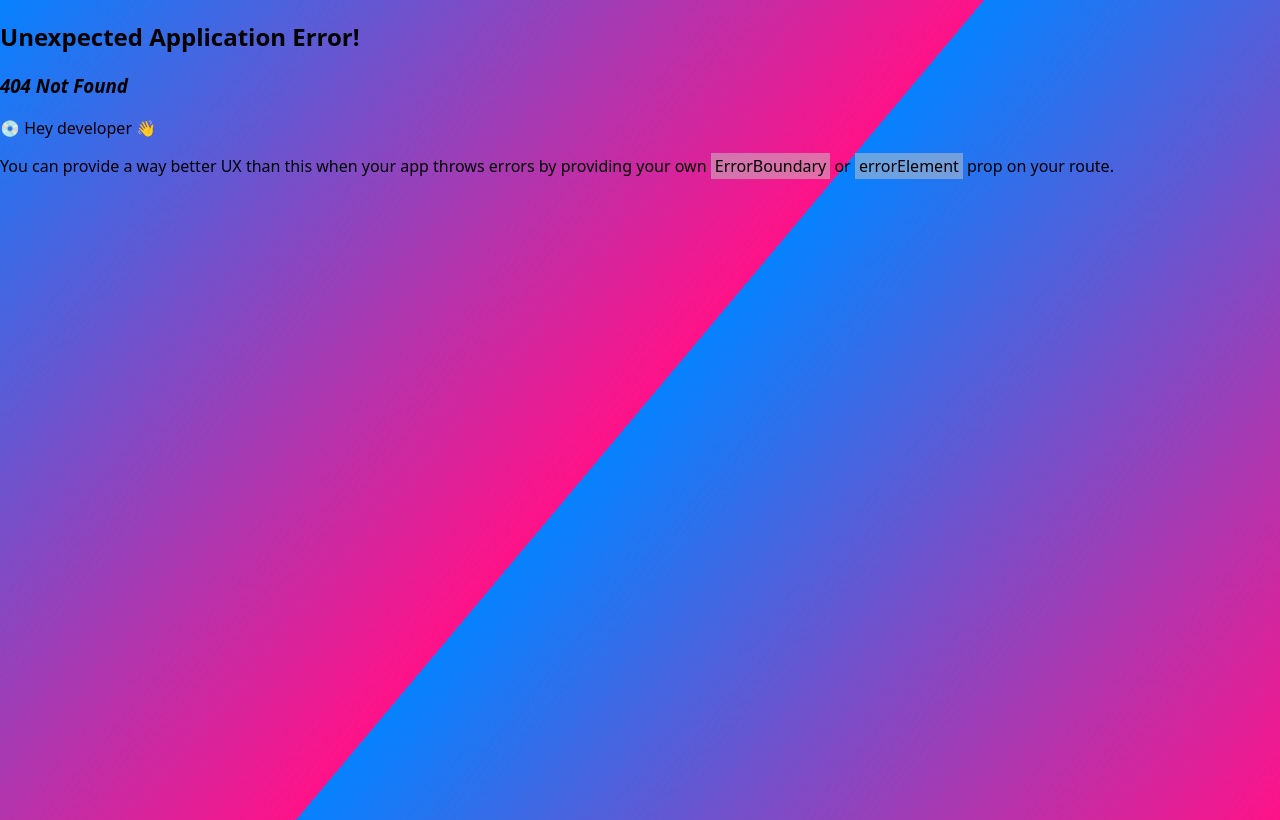
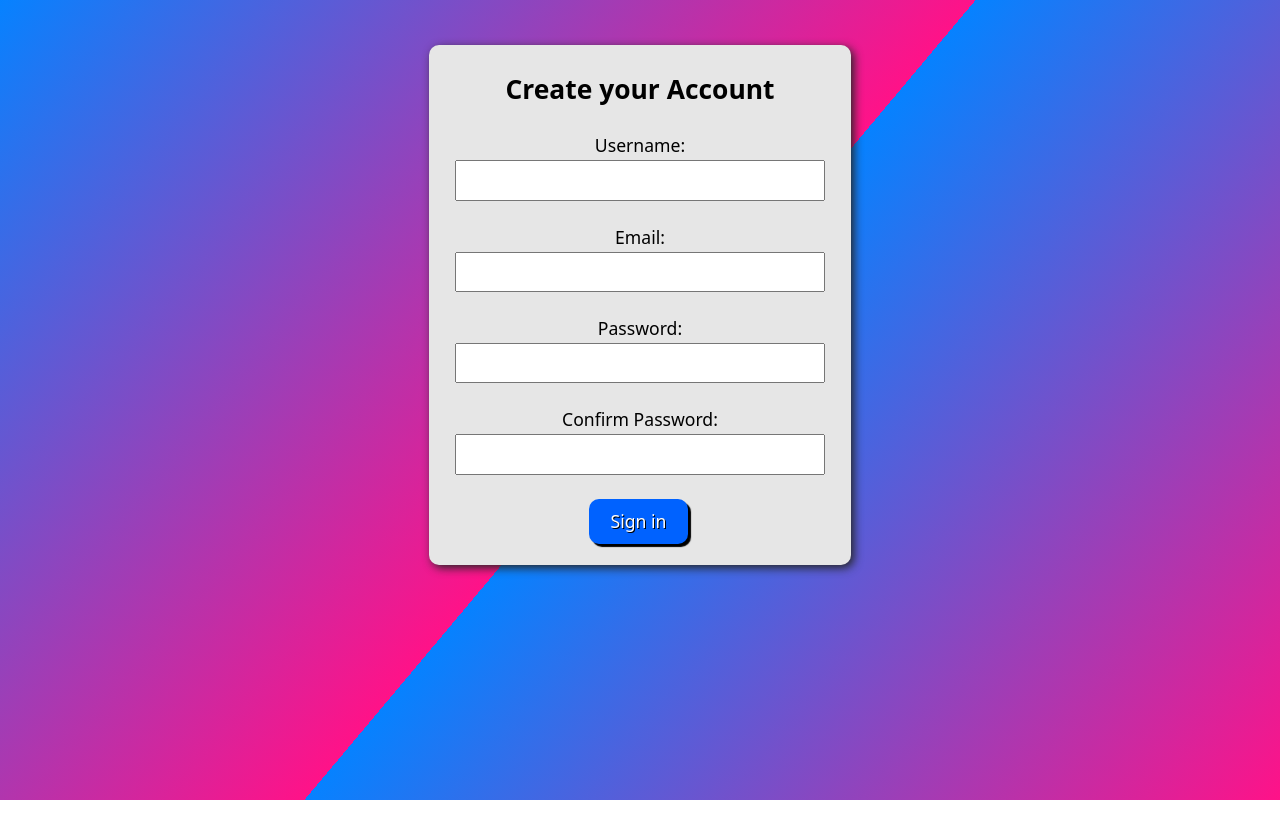
Before and after one commit to Fox-Jester/retail-site, a React (Vite) app: page /login in a window 1280 px wide. Before the commit this address had no page. Built offline with nearby package versions, Linux system fonts and the light colour scheme.

Commit message:
feat: add Login

```diff
--- a/src/components/Header/Header.tsx
+++ b/src/components/Header/Header.tsx
@@ -2,7 +2,8 @@
 import Logo from "../Logo"
 import "./Header.css"
 
-import Profile from "../Profile"
+import ProfileIcon from "../ProfileIcon/ProfileIcon"
+import { Link } from "react-router-dom"
 
 
 function Header(){
@@ -14,9 +15,11 @@ function Header(){
     return (
 
     <header>
+
         <Logo />
+       <ProfileIcon/>
 
-       <Profile/>
+
     </header>
 
 
--- a/src/components/Profile.tsx
+++ /dev/null
@@ -1,26 +0,0 @@
-import { faUser } from "@fortawesome/free-solid-svg-icons";
-import { FontAwesomeIcon } from "@fortawesome/react-fontawesome";
-
-
-export default function Profile(){
-
-
-
-
-    return(
-        <>
-
-        <div id="account-group">
-         <FontAwesomeIcon  icon={faUser}/>
-
-
-             <span>Sign in <br /> <b>Account</b></span>
-
-
-
-
-
-        </div>
-        </>
-    )
-}
--- /dev/null
+++ b/src/components/ProfileIcon/ProfileIcon.css
@@ -0,0 +1,24 @@
+
+a{
+    text-decoration: none;
+}
+
+#account-group{
+    display: flex;
+    align-items: center;
+
+
+}
+
+#account-group svg{
+    color: white;
+    font-size: 1.4rem;
+    margin-right: 5px;
+}
+
+#account-group span{
+    text-align: center;
+    color: rgb(255, 255, 141);
+    font-size: 0.9rem;
+
+}
--- /dev/null
+++ b/src/components/ProfileIcon/ProfileIcon.tsx
@@ -0,0 +1,22 @@
+import { faUser } from "@fortawesome/free-solid-svg-icons";
+import { FontAwesomeIcon } from "@fortawesome/react-fontawesome";
+import { Link } from "react-router-dom";
+import "./ProfileIcon.css"
+
+export default function ProfileIcon(){
+
+
+
+
+    return(
+        <>
+        <Link to="login">
+        <div id="account-group">
+        <FontAwesomeIcon  icon={faUser}/>
+        <span>Sign in <br /> <b>Account</b></span>
+        </div>
+
+        </Link>
+        </>
+    )
+}
--- /dev/null
+++ b/src/pages/Login/Login.css
@@ -0,0 +1,47 @@
+.login-container {
+  display: flex;
+  flex-direction: column;
+  align-items: center;
+  font-size: 1.1rem;
+  width: 20em;
+  padding: 1em 2em;
+  background-color: hsl(0, 0%, 90%);
+  box-shadow: 3px 3px 10px hsl(0, 0%, 15%);
+  border-radius: 10px;
+  margin-top: 2em;
+}
+
+.login-container h2 {
+  margin-top: 0.3em;
+  margin-bottom: 1em;
+}
+
+.login-container input {
+  font-size: 1.05rem;
+  margin-top: 3px;
+  padding: 0.4em;
+  width: 100%;
+}
+
+.login-container button {
+  font-size: 1.1rem;
+  text-shadow: 1px 1px 0 black;
+  padding: 0.6em 1.2em;
+  border-radius: 10px;
+  background-color: rgb(0, 98, 255);
+  color: white;
+  cursor: pointer;
+  border: none;
+  margin: 0 3px 3px 0;
+  box-shadow: 3px 3px 1px black;
+  transition: all 0.05s;
+}
+
+.login-container button:hover {
+  background-color: rgb(107, 0, 237);
+}
+
+.login-container button:active {
+  margin: 3px 0 0 3px;
+  box-shadow: none;
+}
--- /dev/null
+++ b/src/pages/Login/Login.tsx
@@ -0,0 +1,38 @@
+import { motion } from "motion/react";
+import "./Login.css";
+
+export default function Login() {
+  return (
+    <main>
+      <motion.form
+        initial={{ y: 30, opacity: 0 }}
+        animate={{ y: 0, opacity: 1 }}
+        transition={{
+          duration: 0.3,
+          ease: "linear",
+        }}
+        className="login-container"
+      >
+        <h2>Create your Account</h2>
+
+        <label htmlFor="username-input">Username:</label>
+        <input type="text" id="username-input" />
+        <br />
+
+        <label htmlFor="email-input">Email:</label>
+        <input type="email" id="email-input" />
+        <br />
+
+        <label htmlFor="password-input">Password:</label>
+        <input type="password" id="password-input" />
+        <br />
+
+        <label htmlFor="confirm-input">Confirm Password:</label>
+        <input type="password" id="confirm-input" />
+        <br />
+
+        <button type="submit">Sign in</button>
+      </motion.form>
+    </main>
+  );
+}
--- a/src/routes.tsx
+++ b/src/routes.tsx
@@ -4,11 +4,12 @@
 import React from "react";
 import App from "./App";
 import Home from "./pages/Home";
+import Login from "./pages/Login/Login";
 
 interface Route {
     path: string;
     element: React.ReactElement;
-    children: {}[];
+    children?: {}[];
 }
 
 const routes: Route[] = [
@@ -21,7 +22,16 @@ const routes: Route[] = [
                 element: <Home/>,
             }
         ]
+    },
+    {
+        path: "/login",
+        element: <Login/>
     }
+    // {
+    //     path: "profile",
+    //     element: <Profile/>
+    // }
+
 ];
 
 export default routes;
```
Also changed, not shown: src/index.css (line endings or trailing spaces).
